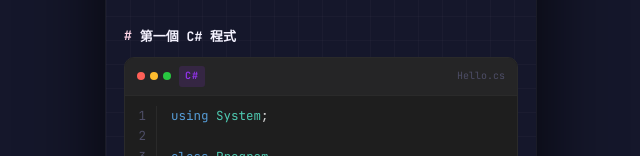
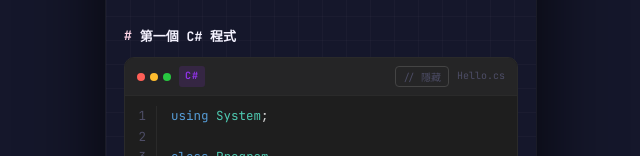
Before and after one commit to cynthianomail-gif/csharp-dojo, a React (Vite) app: page / in a window 1280 px wide. Both pictures are taken after a click on the element "01". Shown: the part 536-692 px from the top of the page, without its empty margins (319-959 px from the left). Built offline with nearby package versions, Linux system fonts and the light colour scheme.

Commit message:
feat: CodeBlock comment toggle and Unity class color (var(--code-unity))

```diff
--- a/src/components/CodeBlock.jsx
+++ b/src/components/CodeBlock.jsx
@@ -1,3 +1,4 @@
+import { useState } from 'react'
 import { highlight } from '../utils/highlight'
 
 const COLOR = {
@@ -7,16 +8,19 @@ const COLOR = {
   n: 'var(--code-number)',
   t: 'var(--code-type)',
   f: 'var(--code-fn)',
+  u: 'var(--code-unity)',
   p: 'var(--code-text)',
 }
 
-function Tokens({ tokens }) {
-  return tokens.map(([type, text], i) => (
-    <span key={i} style={{ color: COLOR[type] || COLOR.p }}>{text}</span>
-  ))
+function Tokens({ tokens, hideComments }) {
+  return tokens.map(([type, text], i) => {
+    if (hideComments && type === 'c') return null
+    return <span key={i} style={{ color: COLOR[type] || COLOR.p }}>{text}</span>
+  })
 }
 
 export default function CodeBlock({ code, filename }) {
+  const [hideComments, setHideComments] = useState(false)
   const lines = highlight(code)
   const name = filename || 'Program.cs'
 
@@ -50,7 +54,22 @@ export default function CodeBlock({ code, filename }) {
             background: 'rgba(147,51,234,0.15)',
           }}>C#</span>
         </div>
-        <span style={{ fontSize: 10, color: 'var(--text-3)' }}>{name}</span>
+        <div style={{ display: 'flex', alignItems: 'center', gap: 8 }}>
+          <button
+            onClick={() => setHideComments(h => !h)}
+            style={{
+              fontSize: 10, fontFamily: 'var(--font-mono)',
+              padding: '2px 7px', borderRadius: 4,
+              border: `1px solid ${hideComments ? 'var(--code-comment)' : '#444'}`,
+              background: hideComments ? 'rgba(106,153,85,0.15)' : 'transparent',
+              color: hideComments ? 'var(--code-comment)' : 'var(--text-3)',
+              cursor: 'pointer', transition: 'all 0.15s',
+            }}
+          >
+            {hideComments ? '// 顯示' : '// 隱藏'}
+          </button>
+          <span style={{ fontSize: 10, color: 'var(--text-3)' }}>{name}</span>
+        </div>
       </div>
       <div style={{ display: 'flex', padding: '10px 0', overflowX: 'auto' }}>
         <div style={{
@@ -68,7 +87,7 @@ export default function CodeBlock({ code, filename }) {
         <div style={{ padding: '0 14px', flex: 1, color: 'var(--code-text)', whiteSpace: 'pre' }}>
           {lines.map((tokens, i) => (
             <div key={i} style={{ lineHeight: 1.65 }}>
-              {tokens[0]?.[1] === '' ? ' ' : <Tokens tokens={tokens} />}
+              {tokens[0]?.[1] === '' ? ' ' : <Tokens tokens={tokens} hideComments={hideComments} />}
             </div>
           ))}
         </div>
```
